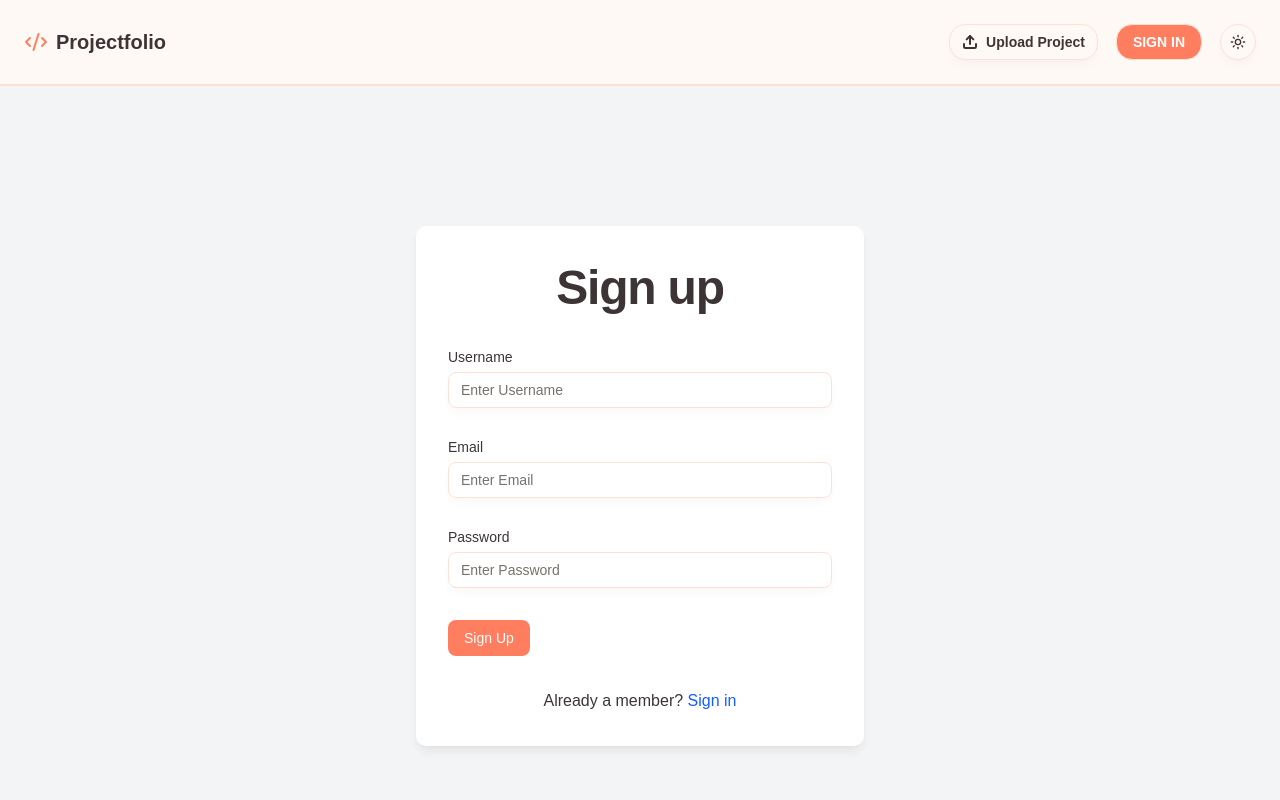
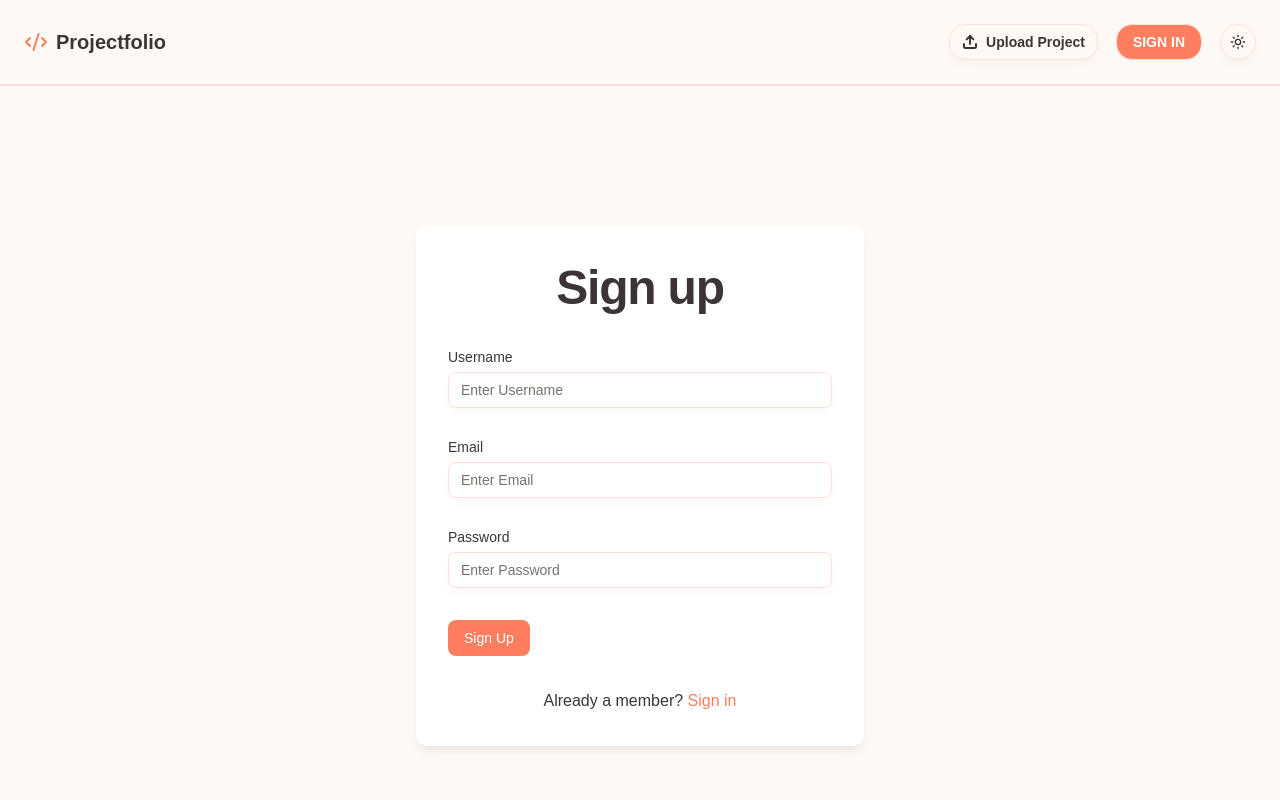
Before and after one commit to saurabh-xd/projectfolio, a Next.js app: page /sign-up in a window 1280 px wide. Shown: the top 800 px of the page. Built offline with nearby package versions, Linux system fonts and the light colour scheme; no server answers.

Commit message:
refactor: update styling and structure for sign-in and sign-up pages

```diff
--- a/src/app/(auth)/sign-in/page.tsx
+++ b/src/app/(auth)/sign-in/page.tsx
@@ -63,8 +63,8 @@ const handleGithubSignIn = async () => {
 }
 
   return (
-    <div className='flex justify-center items-center min-h-screen bg-gray-100 dark:bg-background'>
-        <div className='w-full max-w-md p-8 space-y-6 bg-white rounded-lg dark:bg-card shadow-md'>
+    <div className='flex justify-center items-center min-h-screen bg-background'>
+        <div className='w-full max-w-md p-8 space-y-6 bg-card rounded-lg  shadow-md'>
              <div className="text-center">
             <h1 className="text-4xl font-extrabold tracking-tight lg:text-5xl mb-6">
               Sign In</h1>
@@ -76,7 +76,7 @@ const handleGithubSignIn = async () => {
                         type="button"
                         onClick={handleGoogleSignIn}
                         className="w-full"
-                        variant="outline"
+
                     >
                         Continue with Google
                     </Button>
@@ -85,14 +85,14 @@ const handleGithubSignIn = async () => {
                         type="button"
                         onClick={handleGithubSignIn}
                         className="w-full"
-                        variant="outline"
+
                     >
                         Continue with GitHub
                     </Button>
                 </div>
 
                 {/* OR divider */}
-                <p className="text-center text-gray-500 ">OR</p>
+                <p className="text-center text-muted-foreground ">OR</p>
              <Form {...form}>
       <form onSubmit={form.handleSubmit(onSubmit)} className="space-y-6">
         <FormField
@@ -130,7 +130,7 @@ const handleGithubSignIn = async () => {
       <div className="mt-4 text-center">
               <p>
                Don&apos;t have an account?{' '}
-                <Link href="/sign-up" className="text-blue-600 hover:text-blue-800">
+                <Link href="/sign-up" className="text-primary hover:text-accent">
                 Sign up
                 </Link>
               </p>
--- a/src/app/(auth)/sign-up/page.tsx
+++ b/src/app/(auth)/sign-up/page.tsx
@@ -42,13 +42,13 @@ function Signup() {
                 redirect: true,
                 email: values.email,
                 password: values.password,
-                callbackUrl: "/profile",
+                callbackUrl: "/",
               });
             }
 
             toast.success("user registered successfully")
 
-            router.push("/")
+
         } catch (error: any) {
             toast.error("error in signup")
             console.log(error.message);
@@ -57,8 +57,8 @@ function Signup() {
     }
 
   return (
-    <div className='flex justify-center items-center min-h-screen bg-gray-100 dark:bg-background'>
-        <div className='w-full max-w-md p-8 space-y-8 bg-white dark:bg-card rounded-lg shadow-md'>
+    <div className='flex justify-center items-center min-h-screen bg-background'>
+        <div className='w-full max-w-md p-8 space-y-8 bg-card rounded-lg shadow-md'>
              <div className="text-center">
             <h1 className="text-4xl font-extrabold tracking-tight lg:text-5xl mb-6">
               Sign up</h1>
@@ -113,7 +113,7 @@ function Signup() {
     <div className="mt-4 text-center">
               <p>
                 Already a member?{' '}
-                <Link href="/sign-in" className="text-blue-600 hover:text-blue-800">
+                <Link href="/sign-in" className="text-primary hover:text-accent">
                 Sign in
                 </Link>
               </p>
```
